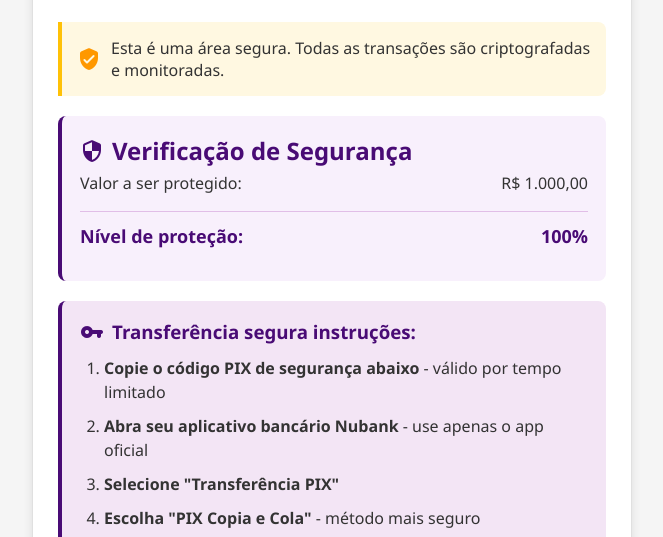
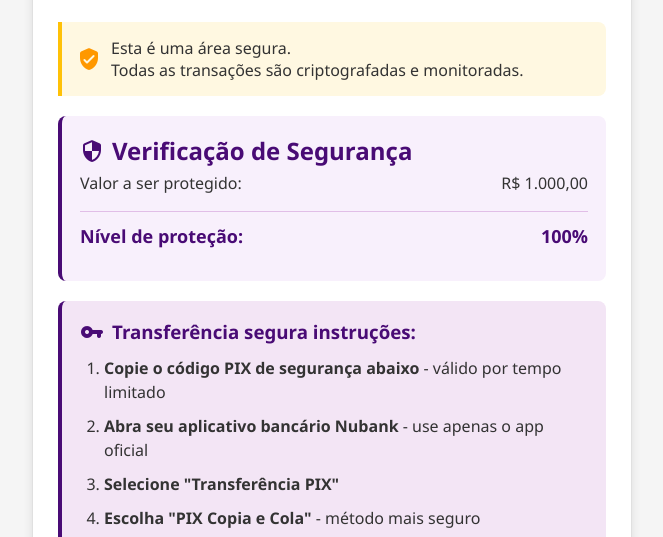
Before and after one commit to corinthias2025/pagamento-online-983492, a plain HTML site: page index.html in a window 1280 px wide. Shown: the part 240-777 px from the top of the page, without its empty margins (308-971 px from the left). Drawn offline with Linux system fonts and the light colour scheme.

Commit message:
Update index.html

```diff
--- a/index.html
+++ b/index.html
@@ -337,7 +337,7 @@
     <div class="payment-section" id="paymentSection">
       <div class="security-alert">
         <span class="material-icons-round">verified_user</span>
-        <div>Esta é uma área segura. Todas as transações são criptografadas e monitoradas.</div>
+        <div>Esta é uma área segura. <br>Todas as transações são criptografadas e monitoradas.</div>
       </div>
 
       <div class="order-summary">
```
